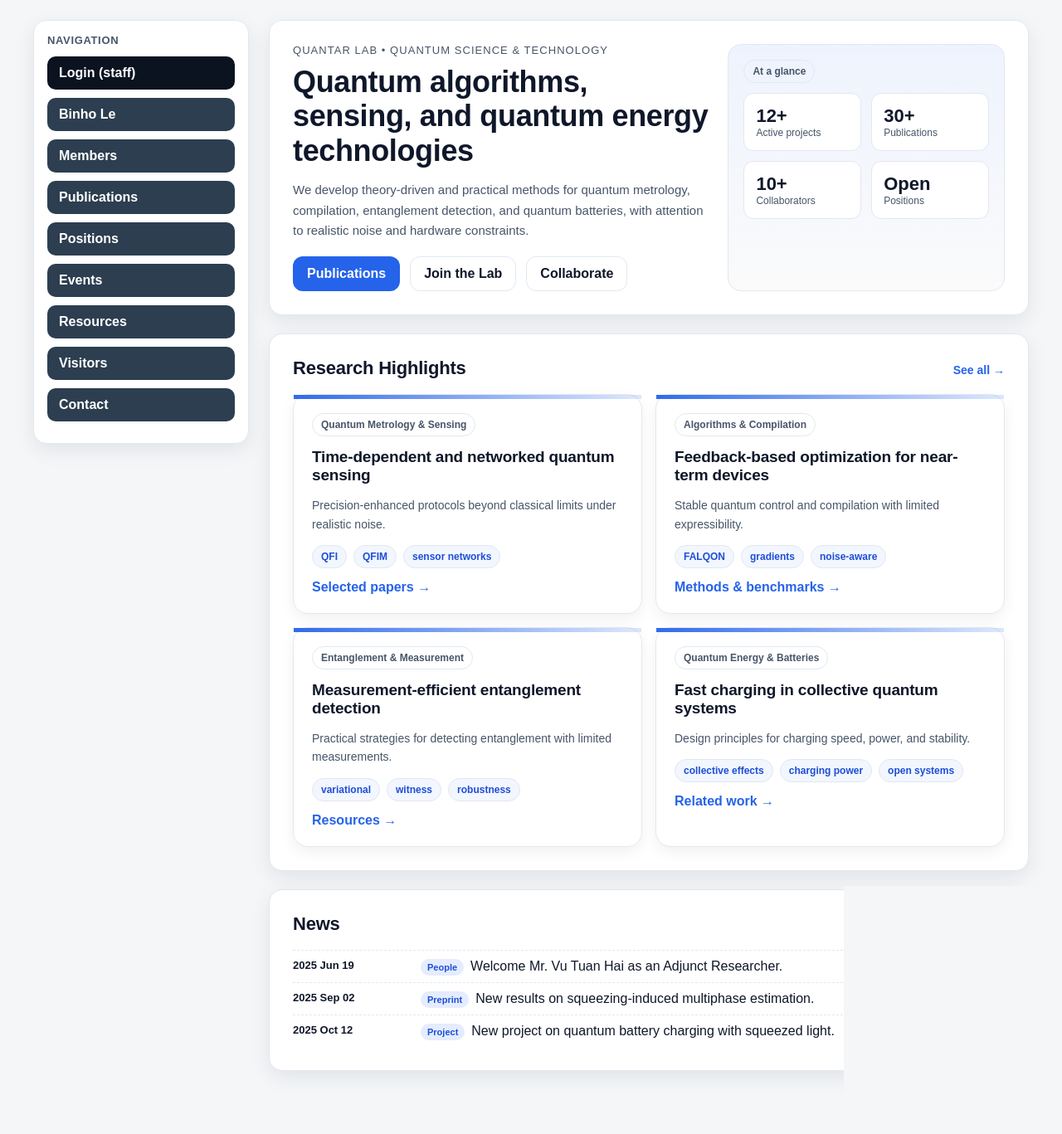
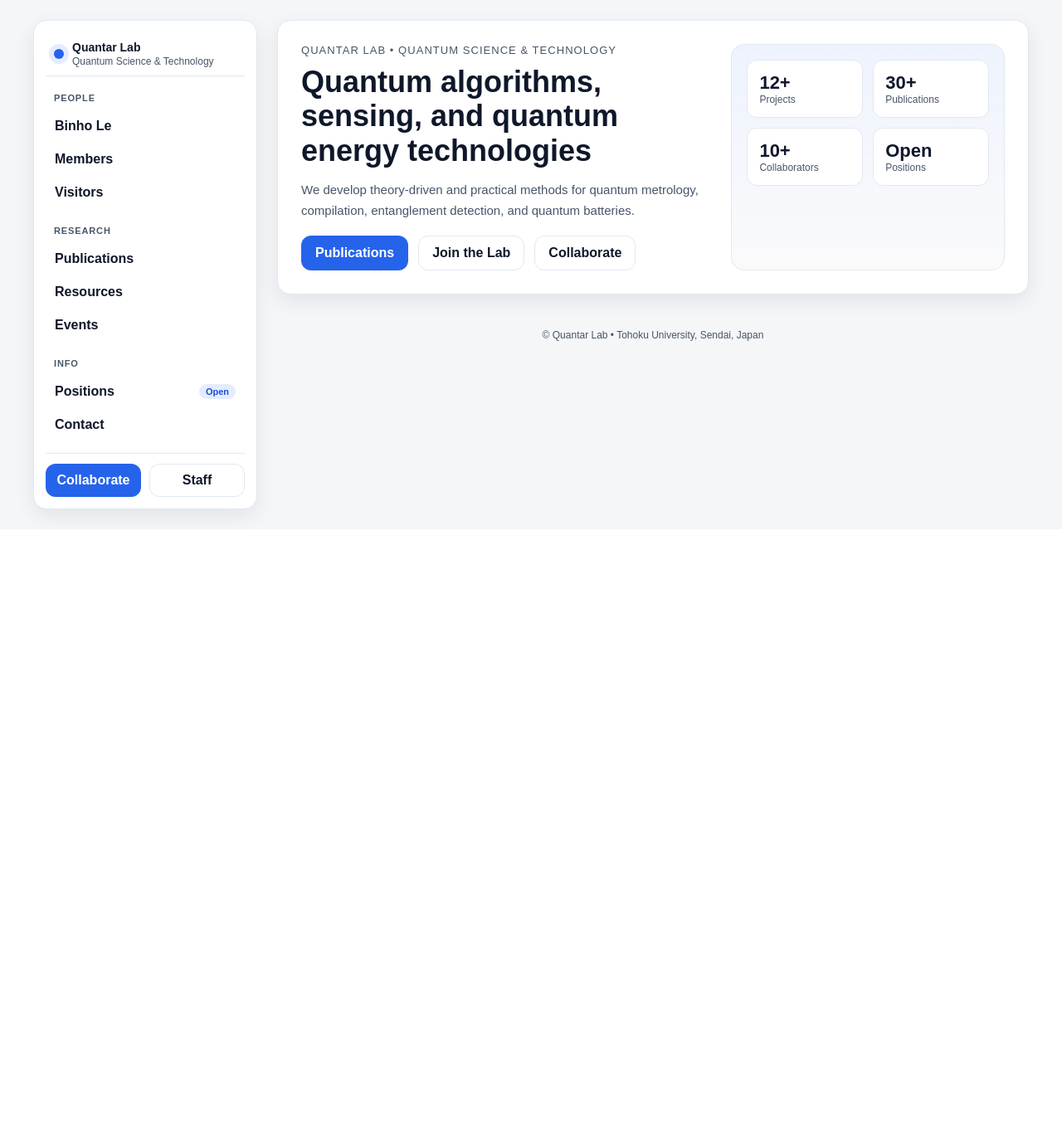
Before and after one commit to echkon/quantumLab, a Django app: page / in a window 1280 px wide. Shown: the part 203-1570 px from the top of the page at 83% size. After the commit the page ends 840 px from the top, so only its background shows below. Run offline with Django 5.2, Linux system fonts and the light colour scheme.

Commit message:
add something new

```diff
--- a/users/templates/home.html
+++ b/users/templates/home.html
@@ -4,6 +4,7 @@
     <title>Quantar Lab</title>
     <meta name="viewport" content="width=device-width, initial-scale=1" />
     {% load static %}
+
     <style>
         :root{
             --bg: #f4f6f8;
@@ -18,247 +19,216 @@
         }
 
         body {
+            margin: 0;
             font-family: Arial, sans-serif;
-            margin: 0;
-            background-color: var(--bg);
+            background: var(--bg);
             color: var(--text);
         }
 
         /* ===== HEADER ===== */
-        .header {
-            background: #fff;
-            border-bottom: 1px solid var(--line);
+        .header{
+            background:#fff;
+            border-bottom:1px solid var(--line);
         }
-        .header img {
-            width: 100%;
-            display: block;
+        .header img{
+            width:100%;
+            display:block;
         }
 
         /* ===== LAYOUT ===== */
-        .main {
-            display: flex;
-            gap: 24px;
-            padding: 24px;
-            max-width: 1200px;
-            margin: 0 auto;
+        .main{
+            max-width:1200px;
+            margin:0 auto;
+            padding:24px;
+            display:flex;
+            gap:24px;
         }
 
-        /* ===== LEFT NAV ===== */
-        .left {
-            width: 260px;
-            position: sticky;
-            top: 16px;
-            align-self: flex-start;
+        /* ===== NAVIGATION ===== */
+        .left{
+            width:270px;
+            position:sticky;
+            top:16px;
+            align-self:flex-start;
         }
         .nav-card{
-            background: var(--card);
-            border: 1px solid var(--line);
-            border-radius: var(--radius);
-            box-shadow: var(--shadow);
-            padding: 16px;
+            background:var(--card);
+            border:1px solid var(--line);
+            border-radius:var(--radius);
+            box-shadow:var(--shadow);
+            padding:14px;
         }
-        .nav-title{
-            font-weight: 800;
-            font-size: 13px;
-            color: var(--muted);
-            text-transform: uppercase;
-            letter-spacing: 0.05em;
-            margin-bottom: 12px;
+        .brand-mini{
+            display:flex;
+            gap:10px;
+            align-items:center;
+            padding:10px;
+            border-bottom:1px solid var(--line);
+            margin-bottom:12px;
         }
-        .left a{
-            display: block;
-            padding: 11px 14px;
-            margin-bottom: 10px;
-            border-radius: 10px;
-            background: var(--accent);
-            color: white;
-            text-decoration: none;
-            font-weight: 700;
-            transition: transform .1s ease, opacity .1s ease;
+        .brand-dot{
+            width:12px;height:12px;border-radius:50%;
+            background:var(--accent2);
+            box-shadow:0 0 0 6px rgba(37,99,235,0.12);
         }
-        .left a.secondary{
-            background:#0b1220;
+        .brand-mini .t1{font-weight:900;font-size:14px;margin:0;}
+        .brand-mini .t2{font-size:12px;color:var(--muted);margin:2px 0 0 0;}
+
+        .nav-group{margin-top:12px;}
+        .nav-group-title{
+            font-size:11px;
+            font-weight:900;
+            color:var(--muted);
+            letter-spacing:.08em;
+            text-transform:uppercase;
+            padding:8px 10px;
         }
-        .left a:hover{
-            transform: translateY(-2px);
-            opacity: .95;
+
+        .nav-item{
+            display:flex;
+            align-items:center;
+            gap:10px;
+            padding:10px;
+            border-radius:12px;
+            text-decoration:none;
+            color:var(--text);
+            font-weight:800;
+            border:1px solid transparent;
+            transition:.12s ease;
         }
+        .nav-item:hover{
+            background:rgba(37,99,235,.06);
+            border-color:rgba(37,99,235,.2);
+            transform:translateY(-1px);
+        }
+        .nav-item .icon{width:18px;opacity:.85;}
+        .nav-item .meta{
+            margin-left:auto;
+            font-size:11px;
+            font-weight:900;
+            padding:3px 8px;
+            border-radius:999px;
+            background:rgba(37,99,235,.12);
+            color:#1d4ed8;
+        }
+
+        .nav-cta{
+            display:flex;
+            gap:10px;
+            margin-top:14px;
+            padding-top:12px;
+            border-top:1px solid var(--line);
+        }
+        .nav-cta a{
+            flex:1;
+            text-align:center;
+            padding:10px;
+            border-radius:12px;
+            font-weight:900;
+            text-decoration:none;
+            border:1px solid var(--line);
+        }
+        .nav-cta .primary{background:var(--accent2);color:white;border-color:transparent;}
+        .nav-cta .ghost{background:#fff;color:var(--text);}
 
         /* ===== RIGHT CONTENT ===== */
         .right{flex:1;}
 
         .section{
-            background: var(--card);
-            border: 1px solid var(--line);
-            border-radius: var(--radius);
-            box-shadow: var(--shadow);
-            padding: 28px;
-            margin-bottom: 22px;
+            background:var(--card);
+            border:1px solid var(--line);
+            border-radius:var(--radius);
+            box-shadow:var(--shadow);
+            padding:28px;
+            margin-bottom:22px;
         }
 
         /* ===== HERO ===== */
         .hero{
-            display: grid;
-            grid-template-columns: 1.2fr .8fr;
-            gap: 24px;
+            display:grid;
+            grid-template-columns:1.2fr .8fr;
+            gap:24px;
         }
         .kicker{
-            font-size: 13px;
-            text-transform: uppercase;
-            letter-spacing: .08em;
-            color: var(--muted);
-            margin-bottom: 10px;
+            font-size:13px;
+            letter-spacing:.08em;
+            text-transform:uppercase;
+            color:var(--muted);
+            margin-bottom:10px;
         }
         .hero h1{
-            font-size: 36px;
-            line-height: 1.15;
-            margin: 0 0 12px 0;
-            letter-spacing: -0.01em;
+            font-size:36px;
+            line-height:1.15;
+            margin:0 0 12px 0;
         }
         .hero p{
-            font-size: 15px;
-            color: var(--muted);
-            line-height: 1.65;
-            margin-bottom: 18px;
+            font-size:15px;
+            line-height:1.65;
+            color:var(--muted);
+            margin-bottom:18px;
         }
-        .cta-row{
-            display:flex;
-            gap:12px;
-            flex-wrap: wrap;
+        .cta-row{display:flex;gap:12px;flex-wrap:wrap;}
+        .btn{
+            padding:11px 16px;
+            border-radius:12px;
+            font-weight:800;
+            text-decoration:none;
+            border:1px solid var(--line);
         }
-        .btn{
-            padding: 11px 16px;
-            border-radius: 12px;
-            font-weight: 800;
-            text-decoration: none;
-            border: 1px solid var(--line);
-        }
-        .btn.primary{
-            background: var(--accent2);
-            color:white;
-            border-color: transparent;
-        }
-        .btn.ghost{
-            background:white;
-            color:var(--text);
-        }
+        .btn.primary{background:var(--accent2);color:white;border-color:transparent;}
+        .btn.ghost{background:#fff;color:var(--text);}
 
         .hero-panel{
-            background: linear-gradient(180deg, rgba(37,99,235,.08), rgba(15,23,42,.02));
+            background:linear-gradient(180deg, rgba(37,99,235,.08), rgba(15,23,42,.02));
             border:1px solid var(--line);
-            border-radius: var(--radius);
+            border-radius:var(--radius);
             padding:18px;
         }
-        .stat-grid{
-            display:grid;
-            grid-template-columns:1fr 1fr;
-            gap:12px;
-            margin-top:12px;
-        }
-        .stat{
-            background:#fff;
-            border:1px solid var(--line);
-            border-radius:12px;
-            padding:14px;
-        }
-        .stat .num{
-            font-size:22px;
-            font-weight:900;
-        }
-        .stat .label{
-            font-size:12px;
-            color:var(--muted);
-        }
+        .stat-grid{display:grid;grid-template-columns:1fr 1fr;gap:12px;}
+        .stat{background:#fff;border:1px solid var(--line);border-radius:12px;padding:14px;}
+        .stat .num{font-size:22px;font-weight:900;}
+        .stat .label{font-size:12px;color:var(--muted);}
 
         /* ===== SECTION HEADER ===== */
         .h2-row{
             display:flex;
-            justify-content: space-between;
-            align-items: baseline;
+            justify-content:space-between;
+            align-items:baseline;
             margin-bottom:18px;
         }
-        .h2-row h2{
-            font-size:22px;
-            margin:0;
-            letter-spacing:-.01em;
-        }
-        .h2-row a{
-            font-size:14px;
-            font-weight:800;
-            text-decoration:none;
-            color:var(--accent2);
-        }
+        .h2-row h2{font-size:22px;margin:0;}
+        .h2-row a{font-weight:900;font-size:14px;color:var(--accent2);text-decoration:none;}
 
         /* ===== RESEARCH HIGHLIGHTS ===== */
-        .card-grid{
-            display:grid;
-            grid-template-columns: repeat(2,1fr);
-            gap:16px;
-        }
+        .card-grid{display:grid;grid-template-columns:repeat(2,1fr);gap:16px;}
         .card{
             position:relative;
             background:#fff;
             border:1px solid var(--line);
             border-radius:18px;
             padding:22px;
-            box-shadow:0 6px 18px rgba(15,23,42,.06);
-            transition:transform .15s ease, box-shadow .15s ease, border-color .15s ease;
+            transition:.15s ease;
         }
         .card::before{
             content:"";
-            position:absolute;
-            top:0; left:0; right:0;
-            height:5px;
-            background:linear-gradient(90deg, rgba(37,99,235,.95), rgba(37,99,235,.15));
+            position:absolute;top:0;left:0;right:0;height:5px;
+            background:linear-gradient(90deg, rgba(37,99,235,.9), rgba(37,99,235,.15));
         }
-        .card:hover{
-            transform:translateY(-4px);
-            box-shadow:0 16px 36px rgba(15,23,42,.14);
-            border-color:rgba(37,99,235,.4);
+        .card:hover{transform:translateY(-4px);box-shadow:0 16px 36px rgba(15,23,42,.14);}
+        .badge{
+            font-size:12px;font-weight:900;
+            padding:6px 10px;border-radius:999px;
+            border:1px solid var(--line);display:inline-block;
         }
-        .badge{
-            font-size:12px;
-            font-weight:900;
-            padding:6px 10px;
-            border-radius:999px;
-            border:1px solid var(--line);
-            color:var(--muted);
-            display:inline-block;
+        .card h3{font-size:19px;margin:14px 0 10px;}
+        .card p{font-size:14px;line-height:1.6;color:var(--muted);}
+        .chips{display:flex;gap:8px;flex-wrap:wrap;margin-bottom:14px;}
+        .chip{
+            font-size:12px;font-weight:800;padding:6px 10px;
+            border-radius:999px;background:rgba(37,99,235,.06);
+            border:1px solid var(--line);color:#1d4ed8;
         }
-        .card h3{
-            font-size:19px;
-            margin:14px 0 10px 0;
-            letter-spacing:-.01em;
-        }
-        .card p{
-            font-size:14px;
-            line-height:1.6;
-            color:var(--muted);
-            margin-bottom:14px;
-        }
-        .chips{
-            display:flex;
-            gap:8px;
-            flex-wrap:wrap;
-            margin-bottom:14px;
-        }
-        .chip{
-            font-size:12px;
-            font-weight:800;
-            padding:6px 10px;
-            border-radius:999px;
-            background:rgba(37,99,235,.06);
-            border:1px solid var(--line);
-            color:#1d4ed8;
-        }
-        .card a{
-            font-weight:900;
-            text-decoration:none;
-            color:var(--accent2);
-        }
-        .card a::after{
-            content:" →";
-        }
+        .card a{font-weight:900;color:var(--accent2);text-decoration:none;}
 
         /* ===== NEWS ===== */
         .news-item{
@@ -269,30 +239,24 @@
             border-top:1px dashed var(--line);
         }
         .news-item:first-child{border-top:none;}
-        .date{
-            font-weight:900;
-            font-size:13px;
-        }
+        .date{font-weight:900;font-size:13px;}
         .tag{
-            font-size:11px;
-            font-weight:900;
-            padding:4px 8px;
-            border-radius:999px;
+            font-size:11px;font-weight:900;
+            padding:4px 8px;border-radius:999px;
             background:rgba(37,99,235,.12);
-            color:#1d4ed8;
-            margin-right:8px;
+            color:#1d4ed8;margin-right:8px;
         }
 
         .footer{
             text-align:center;
             font-size:12px;
             color:var(--muted);
-            padding:20px 0 32px 0;
+            padding:20px 0 32px;
         }
 
         @media(max-width:980px){
             .main{flex-direction:column;}
-            .left{width:100%; position:static;}
+            .left{width:100%;position:static;}
             .hero{grid-template-columns:1fr;}
             .card-grid{grid-template-columns:1fr;}
             .news-item{grid-template-columns:1fr;}
@@ -308,32 +272,56 @@
 
 <div class="main">
 
+<!-- NAV -->
 <div class="left">
   <div class="nav-card">
-            <div class="nav-title">Navigation</div>
-            <a class="secondary" href="{% url 'login' %}">Login (staff)</a>
-            <a href="{% url 'me' %}">Binho Le</a>
-            <a href="{% url 'member' %}">Members</a>
-            <a href="{% url 'publication' %}">Publications</a>
-            <a href="{% url 'position' %}">Positions</a>
-            <a href="{% url 'event' %}">Events</a>
-            <a href="{% url 'resource' %}">Resources</a>
-            <a href="{% url 'visitor' %}">Visitors</a>
-            <a href="{% url 'contact' %}">Contact</a>
+
+    <div class="brand-mini">
+      <div class="brand-dot"></div>
+      <div>
+        <p class="t1">Quantar Lab</p>
+        <p class="t2">Quantum Science & Technology</p>
       </div>
     </div>
 
+    <div class="nav-group">
+      <div class="nav-group-title">People</div>
+      <a class="nav-item" href="{% url 'me' %}">Binho Le</a>
+      <a class="nav-item" href="{% url 'member' %}">Members</a>
+      <a class="nav-item" href="{% url 'visitor' %}">Visitors</a>
+    </div>
+
+    <div class="nav-group">
+      <div class="nav-group-title">Research</div>
+      <a class="nav-item" href="{% url 'publication' %}">Publications</a>
+      <a class="nav-item" href="{% url 'resource' %}">Resources</a>
+      <a class="nav-item" href="{% url 'event' %}">Events</a>
+    </div>
+
+    <div class="nav-group">
+      <div class="nav-group-title">Info</div>
+      <a class="nav-item" href="{% url 'position' %}">Positions <span class="meta">Open</span></a>
+      <a class="nav-item" href="{% url 'contact' %}">Contact</a>
+    </div>
+
+    <div class="nav-cta">
+      <a class="primary" href="{% url 'contact' %}">Collaborate</a>
+      <a class="ghost" href="{% url 'login' %}">Staff</a>
+    </div>
+
+  </div>
+</div>
+
+<!-- CONTENT -->
 <div class="right">
 
-        <!-- HERO -->
 <div class="section hero">
   <div>
     <div class="kicker">Quantar Lab • Quantum Science & Technology</div>
     <h1>Quantum algorithms, sensing, and quantum energy technologies</h1>
     <p>
       We develop theory-driven and practical methods for quantum metrology,
-                    compilation, entanglement detection, and quantum batteries,
-                    with attention to realistic noise and hardware constraints.
+      compilation, entanglement detection, and quantum batteries.
     </p>
     <div class="cta-row">
       <a class="btn primary" href="{% url 'publication' %}">Publications</a>
@@ -343,92 +331,12 @@
   </div>
 
   <div class="hero-panel">
-                <div class="badge">At a glance</div>
     <div class="stat-grid">
-                    <div class="stat"><div class="num">12+</div><div class="label">Active projects</div></div>
+      <div class="stat"><div class="num">12+</div><div class="label">Projects</div></div>
       <div class="stat"><div class="num">30+</div><div class="label">Publications</div></div>
       <div class="stat"><div class="num">10+</div><div class="label">Collaborators</div></div>
       <div class="stat"><div class="num">Open</div><div class="label">Positions</div></div>
     </div>
-            </div>
-        </div>
-
-        <!-- RESEARCH HIGHLIGHTS -->
-        <div class="section">
-            <div class="h2-row">
-                <h2>Research Highlights</h2>
-                <a href="{% url 'publication' %}">See all →</a>
-            </div>
-
-            <div class="card-grid">
-                <div class="card">
-                    <div class="badge">Quantum Metrology & Sensing</div>
-                    <h3>Time-dependent and networked quantum sensing</h3>
-                    <p>Precision-enhanced protocols beyond classical limits under realistic noise.</p>
-                    <div class="chips">
-                        <span class="chip">QFI</span>
-                        <span class="chip">QFIM</span>
-                        <span class="chip">sensor networks</span>
-                    </div>
-                    <a href="{% url 'publication' %}">Selected papers</a>
-                </div>
-
-                <div class="card">
-                    <div class="badge">Algorithms & Compilation</div>
-                    <h3>Feedback-based optimization for near-term devices</h3>
-                    <p>Stable quantum control and compilation with limited expressibility.</p>
-                    <div class="chips">
-                        <span class="chip">FALQON</span>
-                        <span class="chip">gradients</span>
-                        <span class="chip">noise-aware</span>
-                    </div>
-                    <a href="{% url 'publication' %}">Methods & benchmarks</a>
-                </div>
-
-                <div class="card">
-                    <div class="badge">Entanglement & Measurement</div>
-                    <h3>Measurement-efficient entanglement detection</h3>
-                    <p>Practical strategies for detecting entanglement with limited measurements.</p>
-                    <div class="chips">
-                        <span class="chip">variational</span>
-                        <span class="chip">witness</span>
-                        <span class="chip">robustness</span>
-                    </div>
-                    <a href="{% url 'resource' %}">Resources</a>
-                </div>
-
-                <div class="card">
-                    <div class="badge">Quantum Energy & Batteries</div>
-                    <h3>Fast charging in collective quantum systems</h3>
-                    <p>Design principles for charging speed, power, and stability.</p>
-                    <div class="chips">
-                        <span class="chip">collective effects</span>
-                        <span class="chip">charging power</span>
-                        <span class="chip">open systems</span>
-                    </div>
-                    <a href="{% url 'publication' %}">Related work</a>
-                </div>
-            </div>
-        </div>
-
-        <!-- NEWS -->
-        <div class="section">
-            <div class="h2-row">
-                <h2>News</h2>
-                <a href="{% url 'event' %}">All updates →</a>
-            </div>
-
-            <div class="news-item">
-                <div class="date">2025 Jun 19</div>
-                <div><span class="tag">People</span>Welcome Mr. Vu Tuan Hai as an Adjunct Researcher.</div>
-            </div>
-            <div class="news-item">
-                <div class="date">2025 Sep 02</div>
-                <div><span class="tag">Preprint</span>New results on squeezing-induced multiphase estimation.</div>
-            </div>
-            <div class="news-item">
-                <div class="date">2025 Oct 12</div>
-                <div><span class="tag">Project</span>New project on quantum battery charging with squeezed light.</div>
   </div>
 </div>
 
```
Lines whose indentation alone changed are shown as unchanged.
